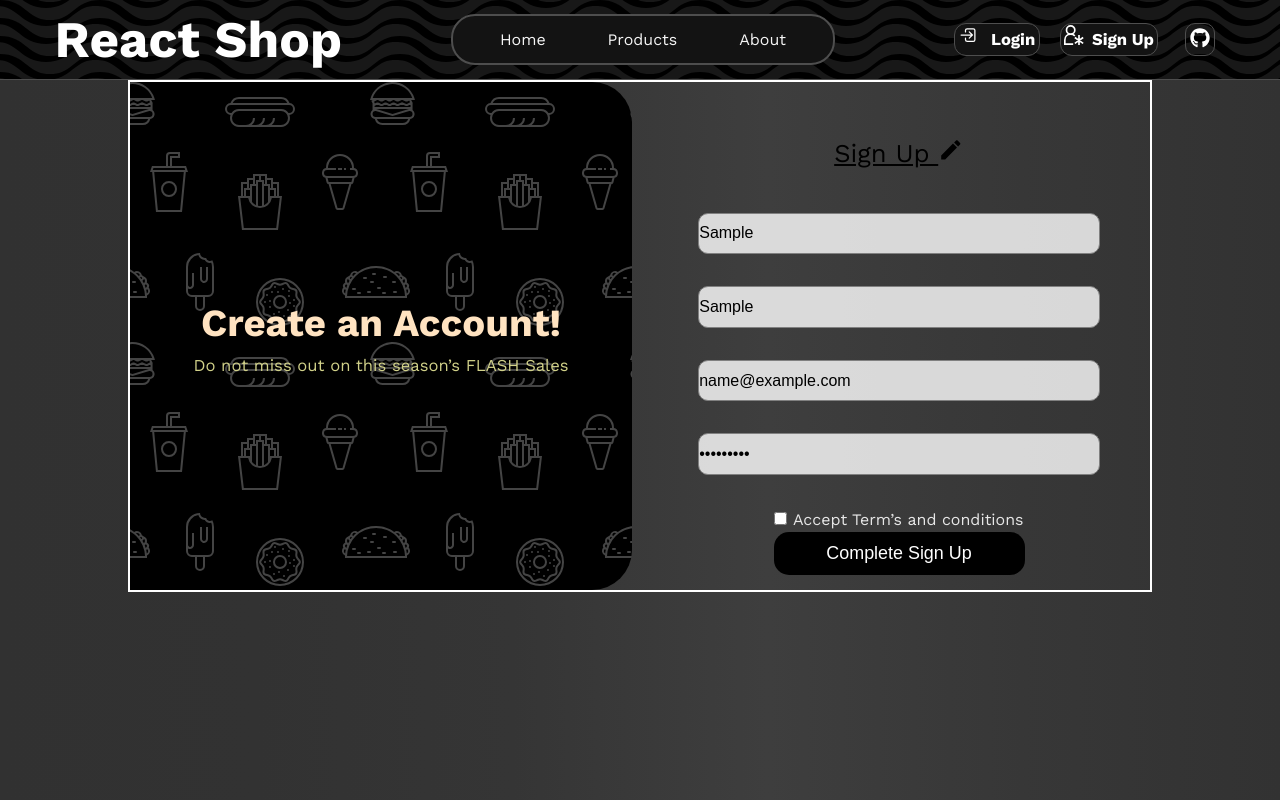
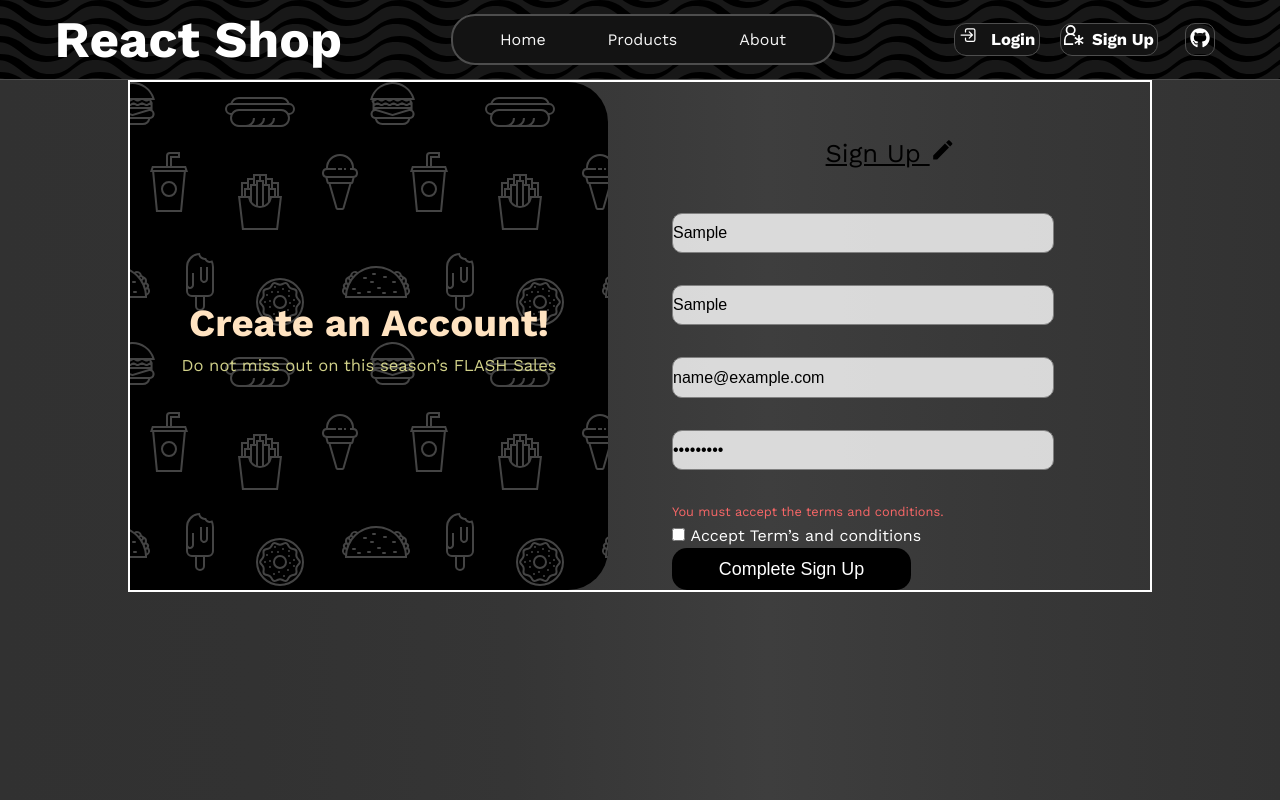
Before and after one commit to Moha-abshir/React-Ecommerce-App, a React (Vite) app in the folder Ecommerce-Website/: page /signUp in a window 1280 px wide. Both pictures are taken after typing "Sample", "Sample", "name@example.com", "Sample123" into the empty fields and a click on the button "Complete Sign Up". Built offline with nearby package versions, Linux system fonts and the light colour scheme; no server answers.

Commit message:
Add user sign-up page with form validation and API integration. Notify users if email is taken or available for signing up

```diff
--- a/Ecommerce-Website/src/Components/auth/SignUp.jsx
+++ b/Ecommerce-Website/src/Components/auth/SignUp.jsx
@@ -1,74 +1,126 @@
 import axios from "axios";
-import { Nav } from "../nav/Nav"
+import { Nav } from "../nav/Nav";
 import { useState } from "react";
 import { Link } from "react-router-dom";
 import { IoMdCreate } from "react-icons/io";
-import './signUpLogin.css'
+import "./signUpLogin.css";
 
-export function SignUp(){
+export function SignUp() {
+    const [warningMessage, setWarningMessage] = useState("");
+    const [showWarning, setShowWarning] = useState(false);
+
     const [formData, setFormData] = useState({
-        fname: '',
-        lname: '',
-        email: '',
-        password: '',
-        acceptTerms: false // Added for terms and conditions checkbox
+        fname: "",
+        lname: "",
+        email: "",
+        password: "",
+        acceptTerms: false,
     });
 
+    const defaultAvatar = "https://api.lorem.space/image/face?w=640&h=480&r=867";
+
     const handleChange = (e) => {
-        const {name, value, type, checked} = e.target;
-        setFormData(previousState => ({
+        const { name, value, type, checked } = e.target;
+        setFormData((previousState) => ({
             ...previousState,
-            [name]: type === 'checkbox' ? checked : value // Handle checkbox 'checked' property
+            [name]: type === "checkbox" ? checked : value,
         }));
     };
 
     const handleSubmit = async (e) => {
+        console.log("Form submitted");
         e.preventDefault();
+        setShowWarning(false);
+        setWarningMessage("");
+
+        // Basic client-side checks
+        const email = formData.email.trim();
+        if (!email) {
+            setWarningMessage("Please enter an email.");
+            setShowWarning(true);
+            return;
+        }
+        if (!formData.acceptTerms) {
+            setWarningMessage("You must accept the terms and conditions.");
+            setShowWarning(true);
+            return;
+        }
+
         try {
-            const response = await axios.post('https://api.escuelajs.co/api/v1/users/', {
-                "name": `${formData.fname} ${formData.lname}`,
-                "email": formData.email,
-                "password": formData.password,
-                "avatar": "https://api.lorem.space/image/face?w=640&h=480&r=867"
+            // 1) Check availability by fetching all users (since is-available endpoint is broken)
+            const usersRes = await axios.get("https://api.escuelajs.co/api/v1/users");
+            const existingUser = usersRes.data.find((u) => u.email === email);
+
+            if (existingUser) {
+                setWarningMessage("Email already taken");
+                setShowWarning(true);
+                return;
+            }
+
+            // Email is available, proceed to create user
+            const createRes = await axios.post("https://api.escuelajs.co/api/v1/users/", {
+                name: `${formData.fname} ${formData.lname}`.trim(),
+                email,
+                password: formData.password,
+                avatar: defaultAvatar,
             });
-            console.log('User created successfully:', response.data);
-            alert('Sign up successful!');
+
+            console.log("User created successfully:", createRes.data);
+            alert("Sign up successful!");
+
+            // Reset form
+            setWarningMessage("");
+            setShowWarning(false);
             setFormData({
-                fname: '',
-                lname: '',
-                email: '',
-                password: '',
-                acceptTerms: false
+                fname: "",
+                lname: "",
+                email: "",
+                password: "",
+                acceptTerms: false,
             });
+
         } catch (error) {
-            console.error('Error signing up:', error);
-            alert('Sign up failed. Please try again.');
+            // If the availability endpoint returns 4xx/5xx or network error, handle gracefully
+            console.error("Signup flow error:", error?.response?.data || error.message || error);
+            // If API returned a body with a message, show that
+            const apiErrorMessage =
+            error?.response?.data?.message || error?.response?.data || error.message;
+            setWarningMessage(String(apiErrorMessage) || "Sign up failed. Please try again.");
+            setShowWarning(true);
         }
     };
 
-
-
-    return(
+    return (
     <>
-            <Nav/>
+        <Nav />
         <section className="auth-section">
             <div className="welcome-message">
-                    <div className="title"><h3>Create an Account!</h3></div>
+                <div className="title">
+                <h3>Create an Account!</h3>
+                </div>
                 <div>
                 <p className="small-intro">Do not miss out on this season&rsquo;s FLASH Sales</p>
                 </div>
             </div>
+
             <form method="POST" onSubmit={handleSubmit}>
-                        <div className="title">Sign Up <IoMdCreate/></div>
-                        <input type="text" name="fname" id="fname" placeholder="First Name" value ={formData.fname} onChange={handleChange} required/>
-                        <input type="text" name="lname" id="lname" placeholder="Last Name" value ={formData.lname} onChange={handleChange} required/>
-                        <input type="email" name="email" id="email" placeholder="Email Address" value ={formData.email} onChange={handleChange} required/>
-                                <input type="password" name="password" id="password"  placeholder="password" value ={formData.password} onChange={handleChange} required/>
+                <div className="title">
+                Sign Up <IoMdCreate />
+                </div>
 
-                                <div><input type="checkbox" name="acceptTerms" id="acceptTerms" className="checkbox" checked={formData.acceptTerms} onChange={handleChange}/> <p className="accept">Accept Term&rsquo;s and conditions</p></div>
+                <input type="text" name="fname" id="fname" placeholder="First Name" onChange={handleChange} required />
+                <input type="text" name="lname" id="lname" placeholder="Last Name" value={formData.lname} onChange={handleChange} required />
+                <input className="special-email-input" type="email" name="email" id="email" placeholder="Email Address" value={formData.email} onChange={handleChange} required/>
+                <input type="password" name="password" id="password" placeholder="Password" value={formData.password} onChange={handleChange} required/>
+                {showWarning && <div className="warning-message">{warningMessage}</div>}
+                <div>
+                    <input type="checkbox" name="acceptTerms" id="acceptTerms" className="checkbox" checked={formData.acceptTerms} onChange={handleChange}/>
+                    {" "}
+                    <p className="accept"> <Link to="./terms">Accept Term&rsquo;s and conditions</Link></p>
+                </div>
                 <button type="submit">Complete Sign Up</button>
-                                <div className="msg"></div>
             </form>
-                        </section>        </>
-    )
+        </section>
+    </>
+);
 }
--- a/Ecommerce-Website/src/Components/auth/signUpLogin.css
+++ b/Ecommerce-Website/src/Components/auth/signUpLogin.css
@@ -29,15 +29,17 @@
 }
 .auth-section form{
     width: 50%;height: auto;
+    margin-left: 3em;
     display: flex;
     flex-direction: column;
-    align-items: center;
+    align-items: flex-start;
 }
 .auth-section form .title{
     color: black;
     font-size: clamp(1.5rem, 2vw, 2rem);
     margin-top: 2em; margin-bottom: 1.5em;
     text-decoration: underline;
+    margin-left: 6em;
 }
 .auth-section form input{
     display: block;
@@ -49,6 +51,13 @@
     border-radius: 10px;
     border: 1px solid gray;
 }
+.auth-section form .special-email-input{
+    margin-bottom: 2em;
+}
+.auth-section form .warning-message{
+    color: rgb(248, 103, 103);
+    font-size: clamp(0.8rem, 1vw, 1.2rem);
+}
 .auth-section form .checkbox{
     display: inline-block;
     margin: 0;
@@ -57,7 +66,14 @@
 .auth-section form .accept{
     display: inline-block;
 }
-
+.auth-section form a{
+    color: white;
+    text-decoration: none;
+    transition: text-decoration .3s ease;
+}
+.auth-section form a:hover{
+    text-decoration: underline;
+}
 .auth-section form button{
     background-color: black;
     border: none;
```
Also changed, not shown: Ecommerce-Website/src/testAxios.js (+5 -3 lines), Ecommerce-Website/verify_signup.js (added, +36 -0 lines). Lines whose indentation alone changed are shown as unchanged.
